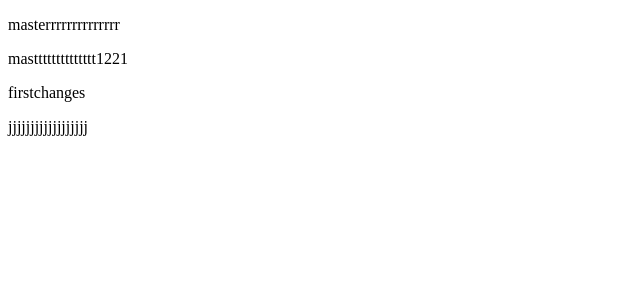
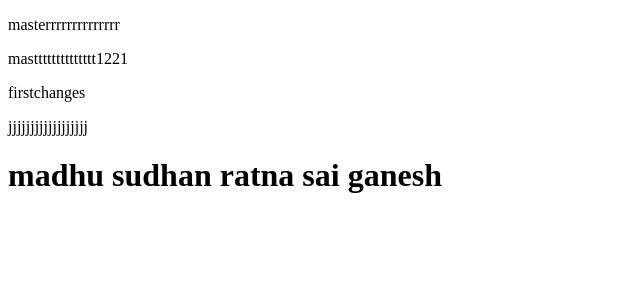
Before and after one commit to Chathiriakhila/AMR-PROJECT, an Angular app: page / in a window 1280 px wide. Shown: the top 300 px of the page, without its empty margins (0-640 px from the left). Built offline with nearby package versions, Linux system fonts and the light colour scheme.

Commit message:
employees names

```diff
--- a/src/app/app.component.html
+++ b/src/app/app.component.html
@@ -5,3 +5,5 @@
 
 <p>firstchanges</p>
 <p>jjjjjjjjjjjjjjjjjj</p>
+
+<h1>madhu sudhan ratna sai ganesh</h1>
```
